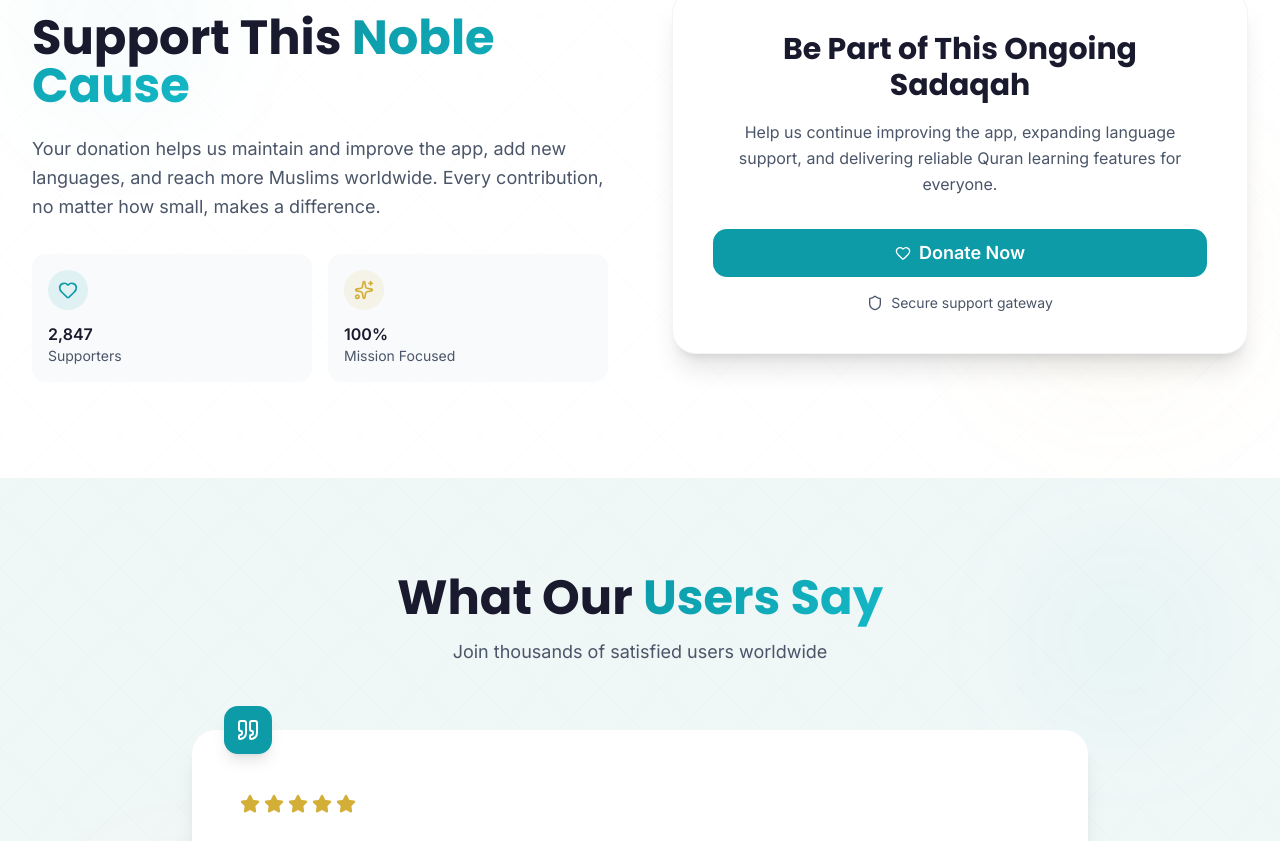
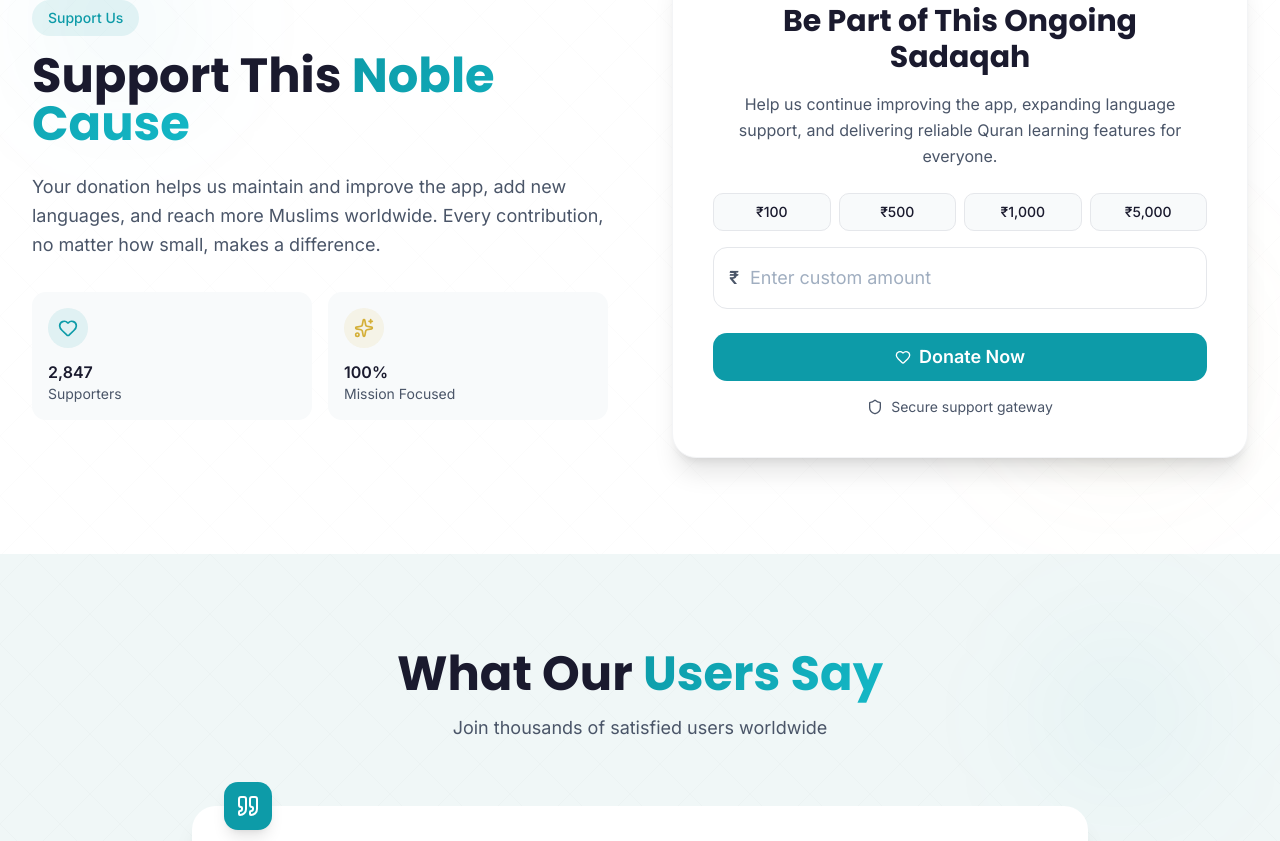
Before and after one commit to D4dx-backend/thafheem-landing-page, a React (Vite) app: page / in a window 1280 px wide. Shown: the part 4200-5041 px from the top of the page. Built offline with nearby package versions, Linux system fonts and the light colour scheme; no server answers.

Commit message:
razorpay

```diff
--- a/src/hooks/useDonationCheckout.ts
+++ b/src/hooks/useDonationCheckout.ts
@@ -1,9 +1,5 @@
 import { useCallback, useState } from 'react';
 import { launchDonationCheckout } from '@/services/donationCheckout';
-
-const DEFAULT_DONATION_PAISE = Number(
-  import.meta.env.VITE_DEFAULT_DONATION_PAISE ?? 50000
-);
 
 const DONATION_CAMPAIGN_ID =
   (import.meta.env.VITE_DONATION_CAMPAIGN_ID as string | undefined) ??
@@ -12,15 +8,22 @@ const DONATION_CAMPAIGN_ID =
 export const useDonationCheckout = () => {
   const [isLaunchingCheckout, setIsLaunchingCheckout] = useState(false);
 
-  const startDonation = useCallback(async () => {
+  const startDonation = useCallback(async (amountInRupees: number) => {
     if (isLaunchingCheckout) {
+      return;
+    }
+
+    const amountInPaise = Math.round(amountInRupees * 100);
+
+    if (amountInPaise < 100) {
+      window.alert('Minimum donation amount is ₹1.');
       return;
     }
 
     try {
       setIsLaunchingCheckout(true);
       await launchDonationCheckout({
-        amount: DEFAULT_DONATION_PAISE,
+        amount: amountInPaise,
         donorName: 'Supporter',
         campaignId: DONATION_CAMPAIGN_ID,
         name: 'Thafheemul Quran',
--- a/src/sections/Donation.tsx
+++ b/src/sections/Donation.tsx
@@ -3,8 +3,11 @@ import { Heart, Shield, Sparkles } from 'lucide-react';
 import { Button } from '@/components/ui/button';
 import { useDonationCheckout } from '@/hooks/useDonationCheckout';
 
+const PRESET_AMOUNTS = [100, 500, 1000, 5000];
+
 const Donation = () => {
   const [isVisible, setIsVisible] = useState(false);
+  const [amount, setAmount] = useState<string>('');
   const sectionRef = useRef<HTMLDivElement>(null);
   const { isLaunchingCheckout, startDonation } = useDonationCheckout();
 
@@ -100,17 +103,58 @@ const Donation = () => {
               <h3 className="text-2xl sm:text-3xl font-bold text-[#1a1a2e] mb-4 text-center">
                 Be Part of This Ongoing Sadaqah
               </h3>
-              <p className="text-[#4a5568] leading-relaxed text-center mb-8">
+              <p className="text-[#4a5568] leading-relaxed text-center mb-6">
                 Help us continue improving the app, expanding language support, and
                 delivering reliable Quran learning features for everyone.
               </p>
+
+              {/* Preset Amount Buttons */}
+              <div className="grid grid-cols-4 gap-2 mb-4">
+                {PRESET_AMOUNTS.map((preset) => (
+                  <button
+                    key={preset}
+                    type="button"
+                    onClick={() => setAmount(String(preset))}
+                    className={`py-2 rounded-lg text-sm font-medium transition-all duration-200 border ${
+                      amount === String(preset)
+                        ? 'bg-[#0d9ba8] text-white border-[#0d9ba8]'
+                        : 'bg-[#f8fafb] text-[#1a1a2e] border-gray-200 hover:border-[#0d9ba8] hover:text-[#0d9ba8]'
+                    }`}
+                  >
+                    ₹{preset.toLocaleString('en-IN')}
+                  </button>
+                ))}
+              </div>
+
+              {/* Custom Amount Input */}
+              <div className="relative mb-6">
+                <span className="absolute left-4 top-1/2 -translate-y-1/2 text-lg font-semibold text-[#4a5568]">
+                  ₹
+                </span>
+                <input
+                  type="number"
+                  min="1"
+                  placeholder="Enter custom amount"
+                  value={amount}
+                  onChange={(e) => setAmount(e.target.value)}
+                  className="w-full pl-9 pr-4 py-4 rounded-xl border border-gray-200 text-lg font-semibold text-[#1a1a2e] focus:outline-none focus:ring-2 focus:ring-[#0d9ba8] focus:border-transparent placeholder:font-normal placeholder:text-[#a0aec0]"
+                />
+              </div>
+
               <Button
                 className="w-full bg-[#0d9ba8] hover:bg-[#0a7a85] text-white py-6 rounded-xl text-lg font-semibold transition-all duration-300 hover:shadow-xl hover:shadow-[#0d9ba8]/30 flex items-center justify-center gap-2"
-                onClick={startDonation}
+                onClick={() => {
+                  const rupees = Number(amount);
+                  if (!amount || isNaN(rupees) || rupees < 1) {
+                    window.alert('Please enter a valid donation amount (minimum ₹1).');
+                    return;
+                  }
+                  startDonation(rupees);
+                }}
                 disabled={isLaunchingCheckout}
               >
                 <Heart className="w-5 h-5" />
-                {isLaunchingCheckout ? 'Opening...' : 'Donate Now'}
+                {isLaunchingCheckout ? 'Opening...' : amount ? `Donate ₹${Number(amount).toLocaleString('en-IN')}` : 'Donate Now'}
               </Button>
 
               <div className="flex items-center justify-center gap-2 mt-4 text-sm text-[#4a5568]">
```
